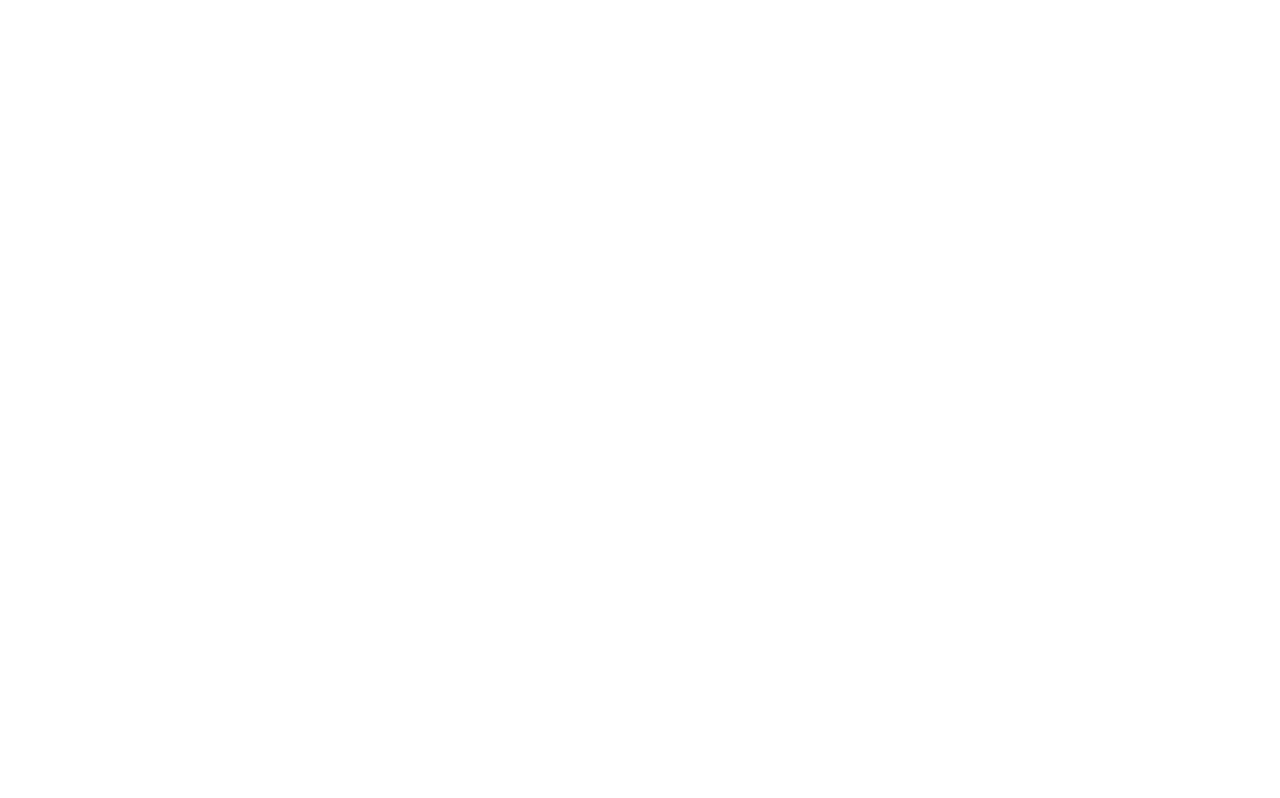
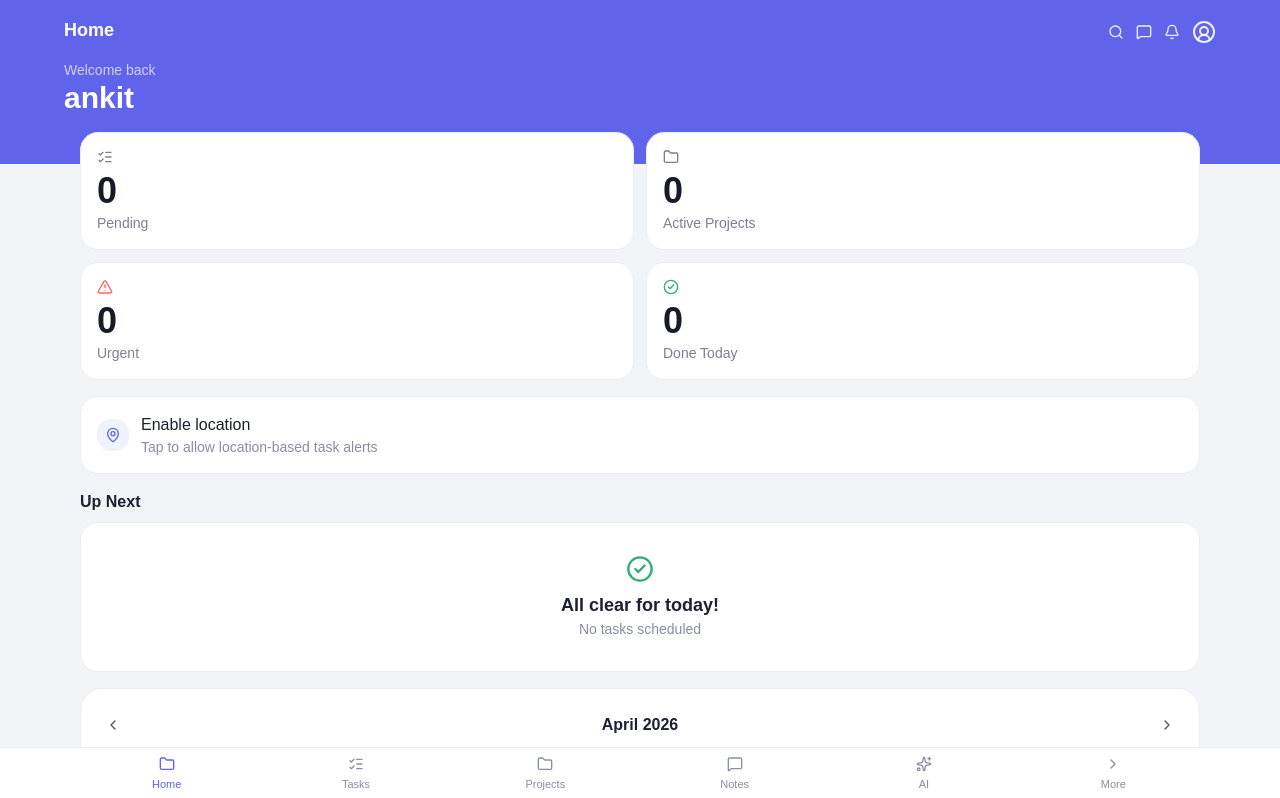
Before and after one commit to ankit70236/task-management, a React (Vite) app: page /home in a window 1280 px wide. Before the commit this address had no page. Shown: the top 798 px of the page. Built offline with nearby package versions, Linux system fonts and the light colour scheme.

Commit message:
home page done

```diff
--- a/src/App.tsx
+++ b/src/App.tsx
@@ -1,8 +1,8 @@
 import { Navigate, Route, Routes } from 'react-router-dom'
-import { DashboardPage } from '@/features/auth/pages/DashboardPage'
 import { LoginPage } from '@/features/auth/pages/LoginPage'
+import { HomePage } from '@/features/home/pages/HomePage'
 import { CreateWorkspacePage } from '@/features/onboarding/pages/CreateWorkspacePage'
-import { SignupPage } from '@/features/auth/pages/SignupPage'
+import { SignupPage } from './features/auth/pages/SignupPage'
 
 function App() {
   return (
@@ -11,7 +11,8 @@
       <Route path="/auth/login" element={<LoginPage />} />
       <Route path="/auth/signup" element={<SignupPage />} />
       <Route path="/onboarding/workspace" element={<CreateWorkspacePage />} />
-      <Route path="/dashboard" element={<DashboardPage />} />
+      <Route path="/home" element={<HomePage />} />
+      <Route path="/dashboard" element={<Navigate to="/home" replace />} />
     </Routes>
   )
 }
--- /dev/null
+++ b/src/features/home/pages/HomePage.tsx
@@ -0,0 +1,161 @@
+import {
+  Bell,
+  CheckCircle2,
+  ChevronLeft,
+  ChevronRight,
+  CircleUserRound,
+  Folder,
+  ListChecks,
+  MapPin,
+  MessageSquare,
+  Search,
+  Sparkles,
+  TriangleAlert,
+} from 'lucide-react'
+import type { ReactNode } from 'react'
+
+const calendarRows = [
+  ['30', '31', '1', '2', '3', '4', '5'],
+  ['6', '7', '8', '9', '10', '11', '12'],
+  ['13', '14', '15', '16', '17', '18', '19'],
+  ['20', '21', '22', '23', '24', '25', '26'],
+  ['27', '28', '29', '30', '1', '2', '3'],
+]
+
+function MetricCard({
+  icon,
+  value,
+  label,
+}: {
+  icon: ReactNode
+  value: number
+  label: string
+}) {
+  return (
+    <article className="rounded-2xl border border-[#ececf3] bg-white p-4">
+      <div className="text-[#7b7f92]">{icon}</div>
+      <p className="mt-2 text-4xl leading-none font-semibold text-[#171a27]">{value}</p>
+      <p className="mt-1 text-sm text-[#7b7f92]">{label}</p>
+    </article>
+  )
+}
+
+export function HomePage() {
+  return (
+    <main className="min-h-screen bg-[#f3f4f8]">
+      <section className="bg-[#5f64ea] px-4 pt-4 pb-12 text-white">
+        <div className="mx-auto flex w-full max-w-6xl items-start justify-between">
+          <div>
+            <p className="text-lg font-semibold">Home</p>
+            <p className="mt-4 text-sm/5 text-white/70">Welcome back</p>
+            <h1 className="text-3xl font-bold">ankit</h1>
+          </div>
+          <div className="flex items-center gap-3 pt-1 text-white/90">
+            <Search className="size-4" />
+            <MessageSquare className="size-4" />
+            <Bell className="size-4" />
+            <CircleUserRound className="size-6" />
+          </div>
+        </div>
+      </section>
+
+      <section className="mx-auto -mt-8 w-full max-w-6xl space-y-4 px-4 pb-24">
+        <div className="grid gap-3 md:grid-cols-2">
+          <MetricCard icon={<ListChecks className="size-4" />} value={0} label="Pending" />
+          <MetricCard icon={<Folder className="size-4" />} value={0} label="Active Projects" />
+          <MetricCard icon={<TriangleAlert className="size-4 text-[#ef6a6a]" />} value={0} label="Urgent" />
+          <MetricCard icon={<CheckCircle2 className="size-4 text-[#31af73]" />} value={0} label="Done Today" />
+        </div>
+
+        <article className="flex items-center gap-3 rounded-2xl border border-[#ececf3] bg-white p-4">
+          <div className="rounded-xl bg-[#f1f2ff] p-2 text-[#5f64ea]">
+            <MapPin className="size-4" />
+          </div>
+          <div>
+            <p className="font-medium text-[#1c2030]">Enable location</p>
+            <p className="text-sm text-[#8a8ea2]">Tap to allow location-based task alerts</p>
+          </div>
+        </article>
+
+        <section>
+          <p className="mb-2 font-semibold text-[#1c2030]">Up Next</p>
+          <article className="rounded-2xl border border-[#ececf3] bg-white p-8 text-center">
+            <CheckCircle2 className="mx-auto size-7 text-[#31af73]" />
+            <p className="mt-2 text-lg font-semibold text-[#1c2030]">All clear for today!</p>
+            <p className="text-sm text-[#8a8ea2]">No tasks scheduled</p>
+          </article>
+        </section>
+
+        <section className="rounded-3xl border border-[#ececf3] bg-white p-4 md:p-6">
+          <div className="mb-4 flex items-center justify-between">
+            <ChevronLeft className="size-4 text-[#4f556b]" />
+            <p className="font-semibold text-[#1c2030]">April 2026</p>
+            <ChevronRight className="size-4 text-[#4f556b]" />
+          </div>
+
+          <div className="grid grid-cols-7 gap-y-3 text-center text-xs text-[#8a8ea2]">
+            <span>Mo</span>
+            <span>Tu</span>
+            <span>We</span>
+            <span>Th</span>
+            <span>Fr</span>
+            <span>Sa</span>
+            <span>Su</span>
+            {calendarRows.flatMap((week) =>
+              week.map((day) => {
+                const isSelected = day === '28'
+                return (
+                  <span
+                    key={`${week[0]}-${day}`}
+                    className={isSelected ? 'mx-auto w-20 rounded-full bg-[#5f64ea] py-1 font-semibold text-white' : ''}
+                  >
+                    {day}
+                  </span>
+                )
+              })
+            )}
+          </div>
+
+          <div className="mt-5 border-t border-[#ececf3] pt-4 text-sm">
+            <div className="flex items-center justify-between">
+              <p className="font-semibold text-[#1c2030]">Tue, Apr 28 <span className="font-normal text-[#8a8ea2]">0 tasks</span></p>
+              <button type="button" className="font-medium text-[#5f64ea]">
+                + Add
+              </button>
+            </div>
+            <p className="mt-4 text-center text-[#8a8ea2]">No tasks on this day</p>
+          </div>
+        </section>
+      </section>
+
+      <nav className="fixed right-0 bottom-0 left-0 border-t border-[#ececf3] bg-white">
+        <div className="mx-auto grid w-full max-w-6xl grid-cols-6 px-2 py-2 text-center text-[11px] text-[#8a8ea2]">
+          <button type="button" className="flex flex-col items-center gap-1 text-[#5f64ea]">
+            <Folder className="size-4" />
+            Home
+          </button>
+          <button type="button" className="flex flex-col items-center gap-1">
+            <ListChecks className="size-4" />
+            Tasks
+          </button>
+          <button type="button" className="flex flex-col items-center gap-1">
+            <Folder className="size-4" />
+            Projects
+          </button>
+          <button type="button" className="flex flex-col items-center gap-1">
+            <MessageSquare className="size-4" />
+            Notes
+          </button>
+          <button type="button" className="flex flex-col items-center gap-1">
+            <Sparkles className="size-4" />
+            AI
+          </button>
+          <button type="button" className="flex flex-col items-center gap-1">
+            <ChevronRight className="size-4" />
+            More
+          </button>
+        </div>
+      </nav>
+    </main>
+  )
+}
--- a/src/features/onboarding/pages/CreateWorkspacePage.tsx
+++ b/src/features/onboarding/pages/CreateWorkspacePage.tsx
@@ -37,7 +37,7 @@
   const onSubmit = async (values: WorkspaceFormValues) => {
     try {
       await createWorkspace(values)
-      navigate('/dashboard')
+      navigate('/home')
     } catch (error) {
       setError('workspaceName', {
         message: error instanceof Error ? error.message : 'Unable to create workspace',
```
